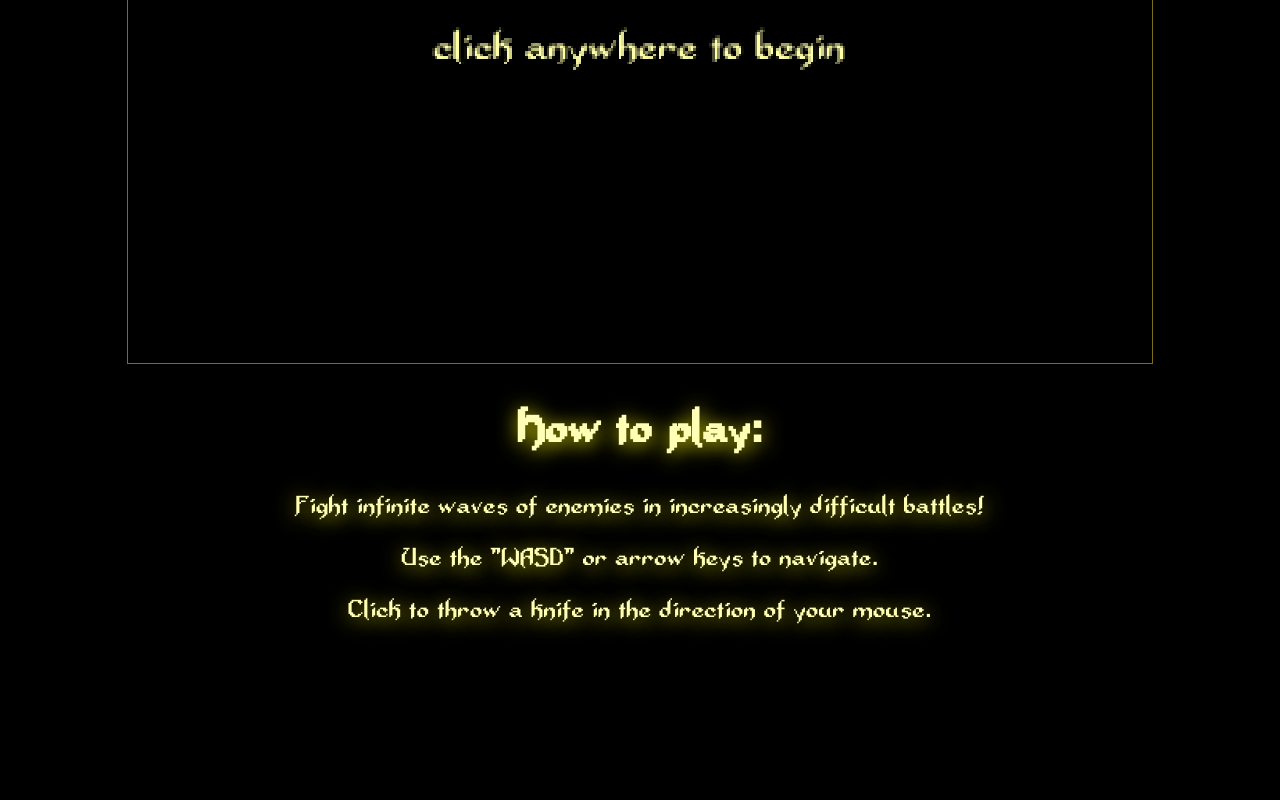
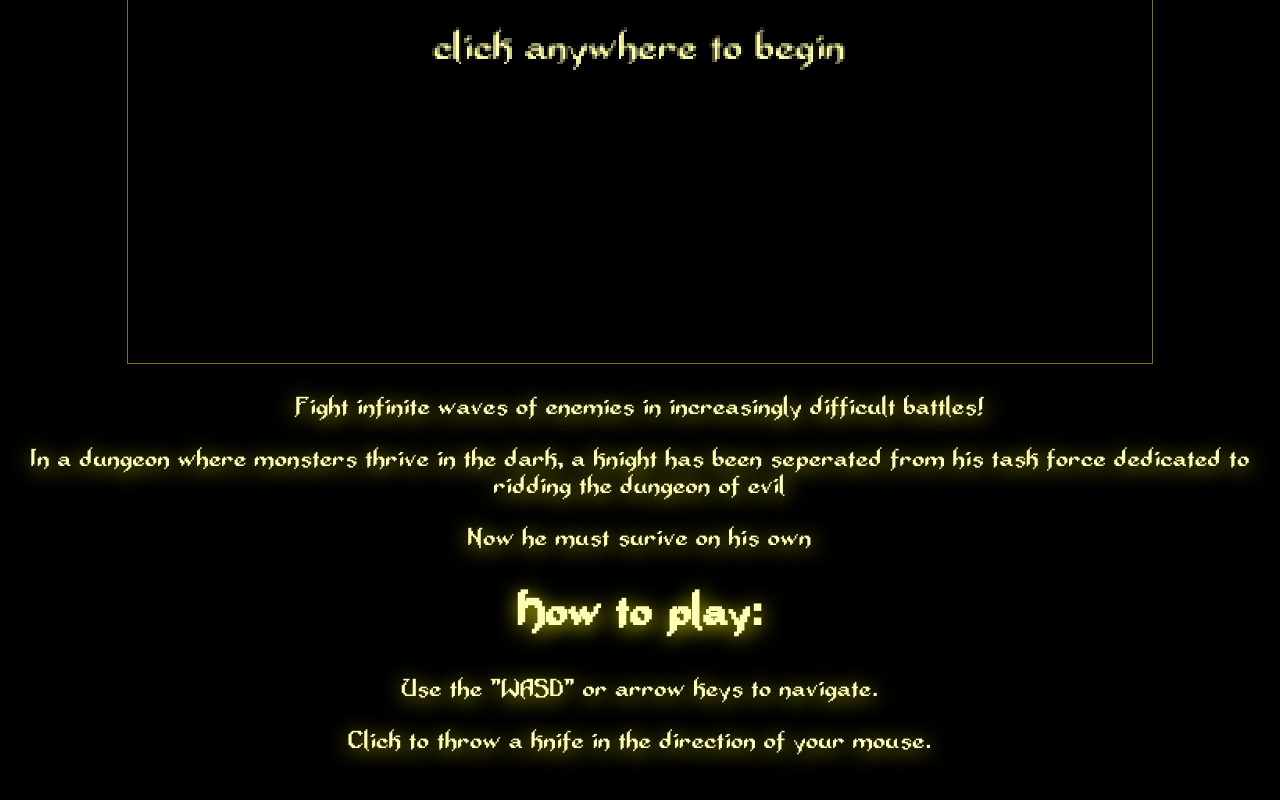
Before and after one commit to slimjim49j/knightwatch, a website built with webpack: page client/index.html in a window 1280 px wide. Shown: the part 802-1602 px from the top of the page. Before the commit the page ends 1501 px from the top, so only its background shows below. Built offline with nearby package versions, Linux system fonts and the light colour scheme; files whose address does not match are found by name.

Commit message:
Add some story before instructions

```diff
--- a/client/index.html
+++ b/client/index.html
@@ -64,8 +64,10 @@
         <canvas id="main"></canvas>
     </main>
     <div class="instructions glow-text">
+        <p>Fight infinite waves of enemies in increasingly difficult battles!</p>
+        <p>In a dungeon where monsters thrive in the dark, a knight has been seperated from his task force dedicated to ridding the dungeon of evil</p>
+        <p>Now he must surive on his own</p>
         <h2>How to play:</h2>
-        <p>Fight infinite waves of enemies in increasingly difficult battles!</p>
         <p>Use the "WASD" or arrow keys to navigate.</p>
         <p>Click to throw a knife in the direction of your mouse.</p>
     </div>
```
